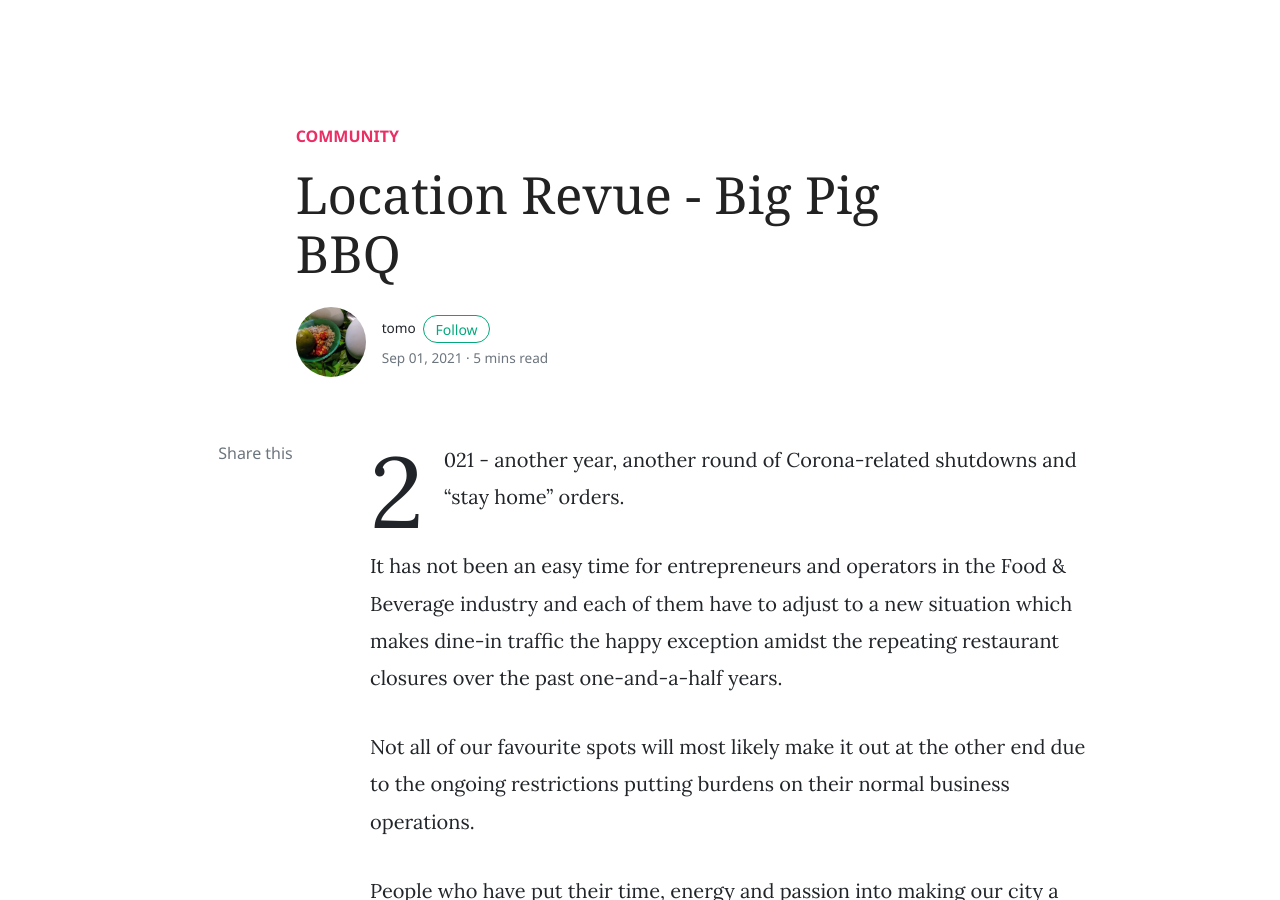
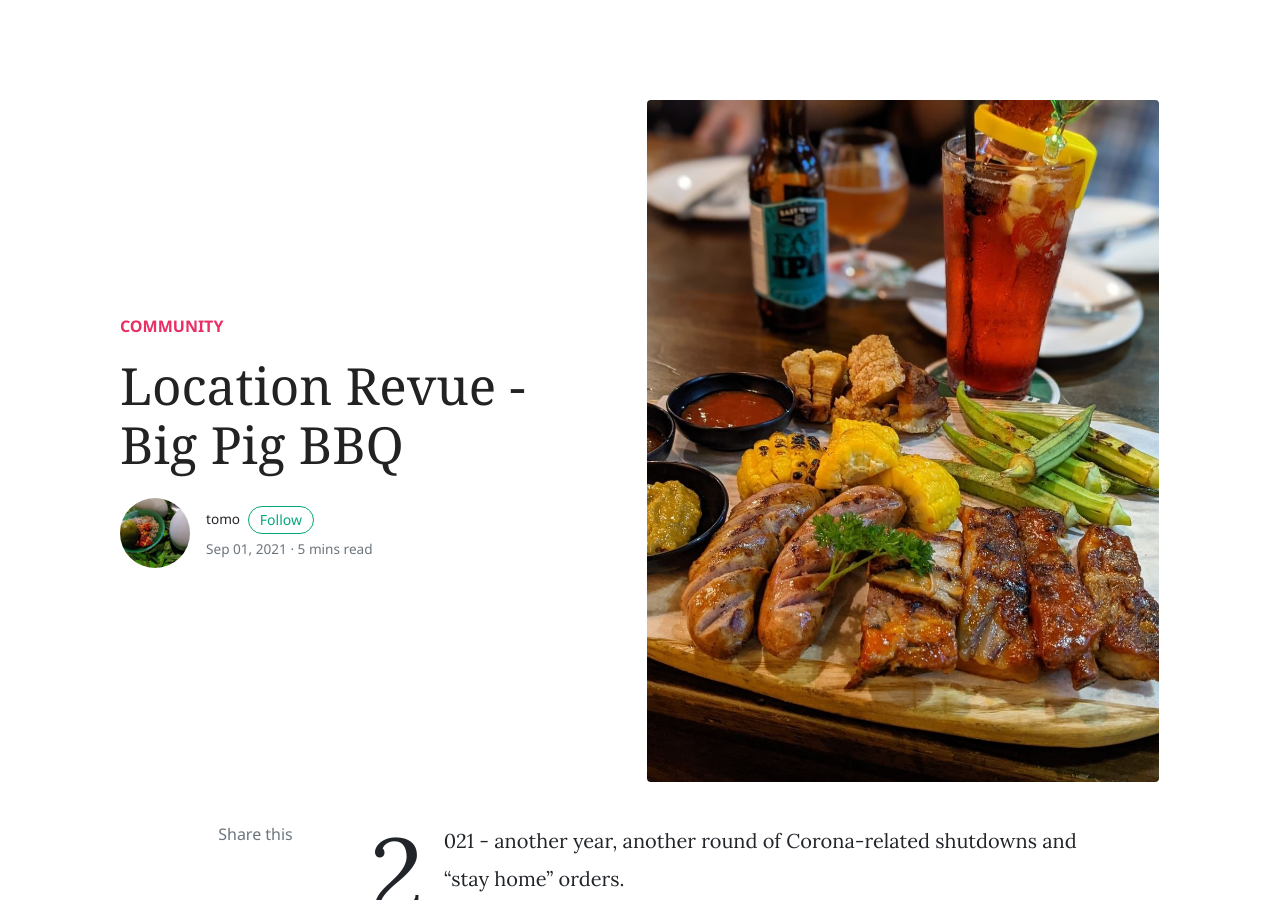
Before and after one commit to bitcoinsaigon/bitcoinsaigon.github.io, a Jekyll site: the page built from _posts/2021-09-01-location-revue-big-pig-bbq.md, in a window 1280 px wide and 900 px high. Built offline with Jekyll 4.4.1, drawn with Linux system fonts in a browser that asks for light colours; nearby versions of some CDN libraries; comment, search, counter and statistics services are not loaded.

Commit message:
fix img links

```diff
--- a/_posts/2021-09-01-location-revue-big-pig-bbq.md
+++ b/_posts/2021-09-01-location-revue-big-pig-bbq.md
@@ -2,7 +2,7 @@
 layout: post
 title:  "Location Revue - Big Pig BBQ"
 categories: [ Community ]
-image:
+image: assets/images/location-revue-big-pig-bbq-1.jpg
 tags:
 ---
 2021 - another year, another round of Corona-related shutdowns and “stay home” orders.
@@ -17,7 +17,7 @@
 
 In our 3rd edition we are covering Big Pig BBQ, which has been a regular meetup spot for the local Bitcoin community; favoured due to its carnivore-friendly menu as well as its wide selection of local craft & imported beers.
 
-![](assets/images/location-revue-big-pig-bbq-1.jpg)
+![](/assets/images/location-revue-big-pig-bbq-1.jpg)
 
 We had the opportunity to catch up with Rob Rankin - the face behind Big Pig BBQ and well-known and reputable name in the local foodie & restaurateur scene - to discuss the challenges and opportunities which come along with the current times.
 
@@ -34,7 +34,7 @@
 **Rob:** Well, Corona has flipped everything on its head. At the moment we are completely closed in all outlets and waiting for delivery to be permitted again.
 When will things get back to normal - this is anyone’s best guess. Like most F&B businesses, we will be pivoting certain brands towards more delivery.
 
-![](assets/images/location-revue-big-pig-bbq-2.jpg)
+![](/assets/images/location-revue-big-pig-bbq-2.jpg)
 *The Big Pig team has done their part to help feeding the most vulnerable victims of the current lockdown*
 
 #### Bitcoin Saigon: Once this whole Corona story is “over”: Why should people come & visit Vietnam?
@@ -45,7 +45,7 @@
 
 **Rob**: I am a huge fan of our sizzling platters. Try the Beef & Mushroom or Beef & Cheese rolls which are served to the table sizzling hot with two sides. Then, get a big rack of our low & slow cooked ribs smothered in our homemade sweet & tangy BBQ sauce. Wash it down with a cold local craft beer - we have over 25 to choose from.
 
-![](assets/images/location-revue-big-pig-bbq-3.jpg)
+![](/assets/images/location-revue-big-pig-bbq-3.jpg)
 
 ------------
 
```
Also changed, not shown: _posts/2021-08-14-baba-s-kitchen-delivering-meals-for-the-poor.md (+2 -2 lines).
